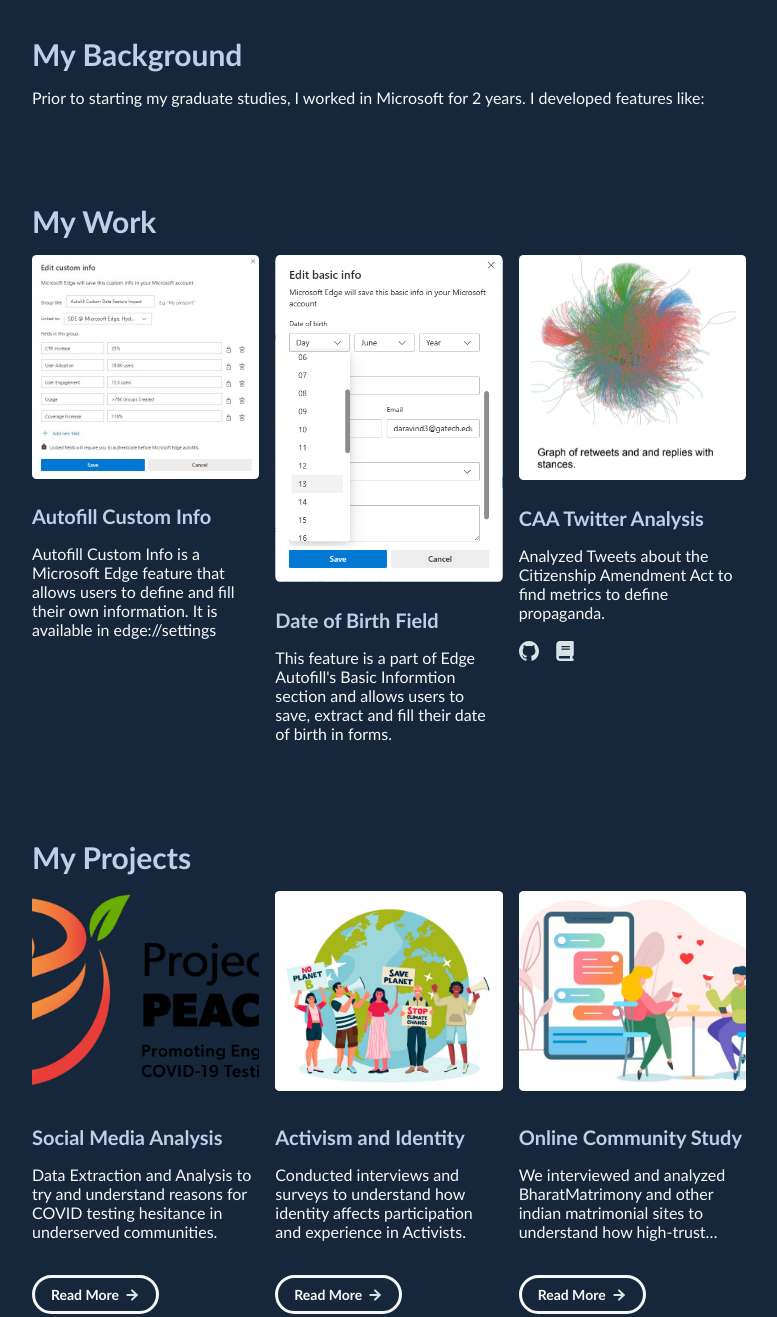
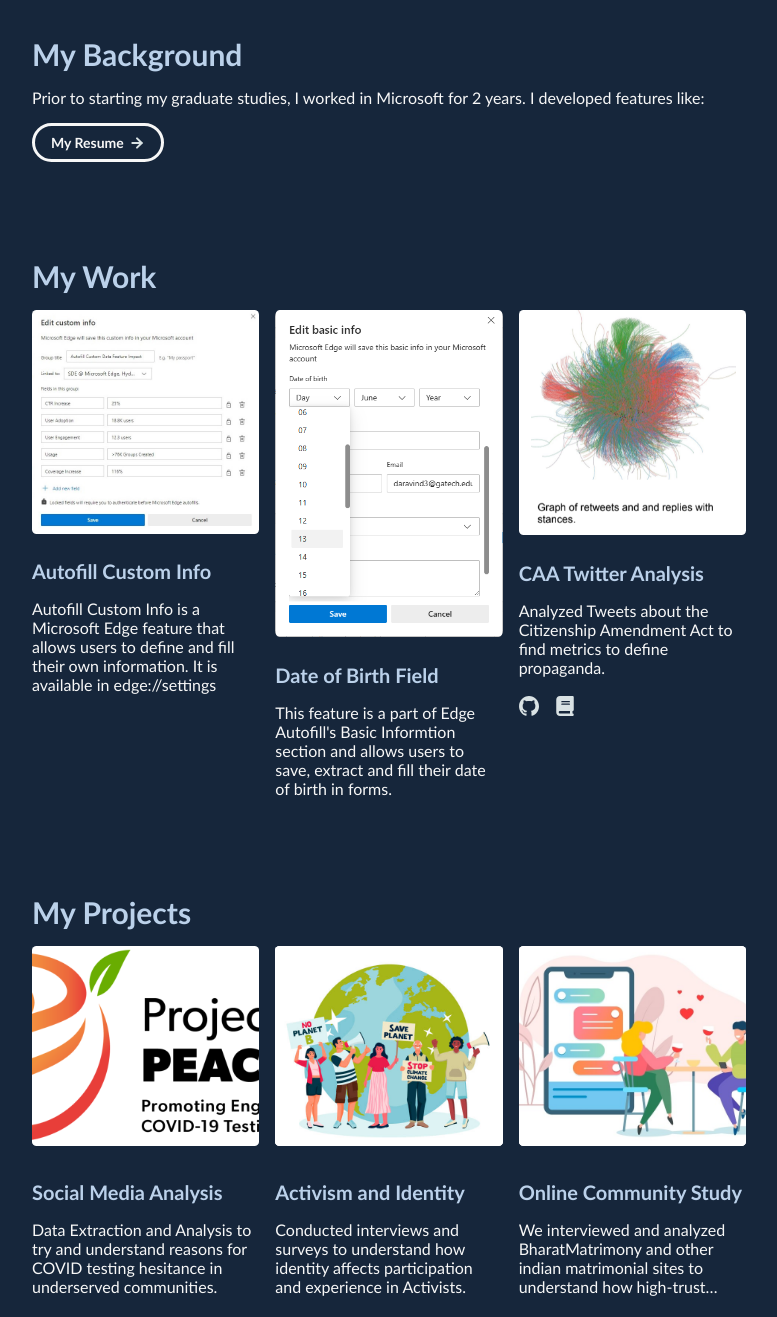
Before and after one commit to AravindDisha/AravindDisha.github.io, a plain HTML site: page index.html in a window 1280 px wide. Shown: the part 640-1957 px from the top of the page, without its empty margins (251-1028 px from the left). Drawn offline with Linux system fonts and the light colour scheme.

Commit message:
code cleanup and adding image background

```diff
--- a/css/layout.css
+++ b/css/layout.css
@@ -150,6 +150,7 @@ body {
   object-fit: cover;
   object-position: center;
   border-radius: 2%;
+  background-color: white;
 }
 
 /* Project Pages */
--- a/index.html
+++ b/index.html
@@ -52,23 +52,10 @@
     <!-- PORTFOLIO HEADER -->
     <div id="portfolio-header">
       <div id="portfolio-header-image-container">
-        <!--
-            TODO
 
-            - Change the img "src" attribute to point to the Unemployable image you uploaded (or whatever image).
-            - Change the number to point to your Unemployable & replace the OpenSea link with your own
-            - If you aren't using an Unemployable as your image, remove the entire "a" element
-          -->
         <img src="./assets/images/1311.png" class="portfolio-header-image" id="my_pic">
       </div>
 
-      <!--
-            TODO
-
-            - Change the main-title to whatver you want
-            - Change the body-text after that to a quick introduction to what you do
-            - Edit the button text if you feel like it. It will link to the projects section below.
-          -->
       <div id="portfolio-header-text-container">
         <div class="header-text">
           <span class="main-title">Hey, I'm Disha Aravind</span>
@@ -90,20 +77,19 @@
     </div>
 
     <!-- ABOUT SECTION -->
-    <!--
-        TODO
-
-        - Change the subheader-text to whatever header you want
-        - Add paragraphs using the <div class="body-text"></div> elements in the "about-section-content"
-      -->
     <div id="about-section">
       <span class="subheader-text subtitle">My Background</span>
       <div class="about-section-content">
         <div class="body-text">Prior to starting my graduate studies, I worked in Microsoft for 2 years. I developed
           features like:</div>
       </div>
+      <a class="button" href="#"> <!-- "./project-pages/project-template.html"> -->
+        <span class="button-text">My Resume</span>
+        <image src="./assets/icons/arrow-right.svg" class="right-arrow-icon" />
+      </a>
     </div>
 
+    <!-- MY WORK SECTION -->
     <div id="my-work-section">
       <span class="subheader-text subtitle">My Work</span>
       <div class="work-container">
@@ -152,34 +138,11 @@
       </div>
     </div>
 
-    <!-- PROJECTS / MY WORK SECTION -->
+    <!-- PROJECTS SECTION -->
     <div id="my-work-section">
-      <!-- TODO - Change the subheader-text to whatever you want the Projects section header to say -->
       <span class="subheader-text subtitle">My Projects</span>
 
       <div class="projects-container">
-        <!--
-            TODO
-
-            This is where the project cards live. Here's a base level project card for you to copy:
-            <div class="project-card">
-              <img src="./assets/images/IMAGE_NAME" class="project-image">
-              <div class="project-card-text-container">
-                <div class="subheader-text project-title">PROJECT_NAME</div>
-                <div class="body-text project-card-text">SMALL_PROJECT_DESCRIPTION</div>
-              </div>
-              <a class="button" href="./project-pages/PROJECT_PAGE_NAME.html">
-                <span class="button-text">Read More</span>
-                <image src="./assets/icons/arrow-right.svg" class="right-arrow-icon"/>
-              </a>
-            </div>
-
-            - To add a project to the this area, copy the above, paste it below this comment, and change the following:
-                - IMAGE_NAME: the name of the image file in assets/images
-                - PROJECT_NAME: the name of the project (keep it short, it only shows 1 line)
-                - SMALL_PROJECT_DESCRIPTION: a quick project description (max 4 lines)
-                - PROJECT_PAGE_NAME.html: the html filename for the project (must be in project-pages folder)
-          -->
 
         <div class="project-card">
           <img src="./assets/images/ProjectPeach.png" class="project-image">
```
